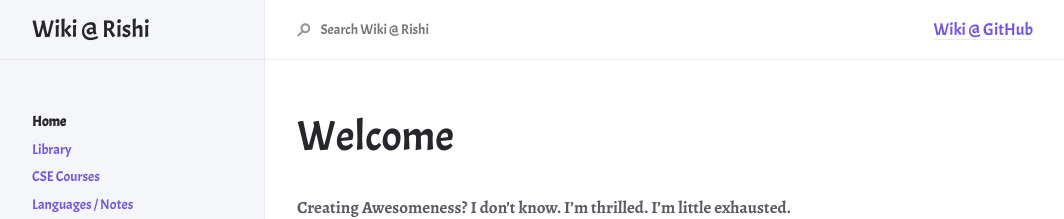
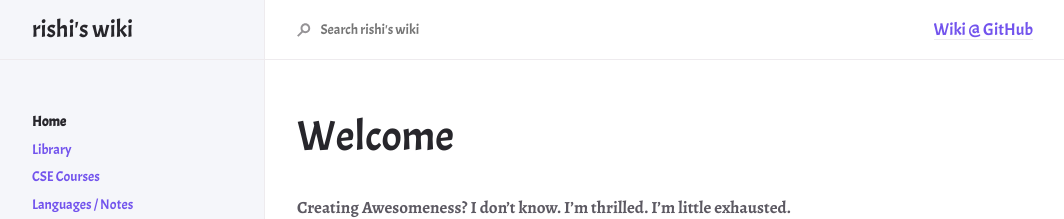
Before and after one commit to r8w/r8w, a Jekyll site: the page built from index.md, in a window 1280 px wide. Shown: the top 219 px of the page, without its empty margins (107-1171 px from the left). Built offline with Jekyll 4.4.1, drawn with Linux system fonts in a browser that asks for light colours; part of the change alters nothing that is shown.

```diff
--- a/_config.yml
+++ b/_config.yml
@@ -13,8 +13,8 @@
 # you will see them accessed via {{ site.title }}, {{ site.github_repo }}, and so on.
 # You can create any custom variable you would like, and they will be accessible
 # in the templates via {{ site.myvariable }}.
-title: Wiki @ Rishi
-description: Wiki For Lifetime!
+title: rishi's wiki
+description: Wiki For Life!
 baseurl: "" # the subpath of your site, e.g. /blog
 url: "https://r8w.github.io" # the base hostname & protocol for your site, e.g. http://example.com
 
```
